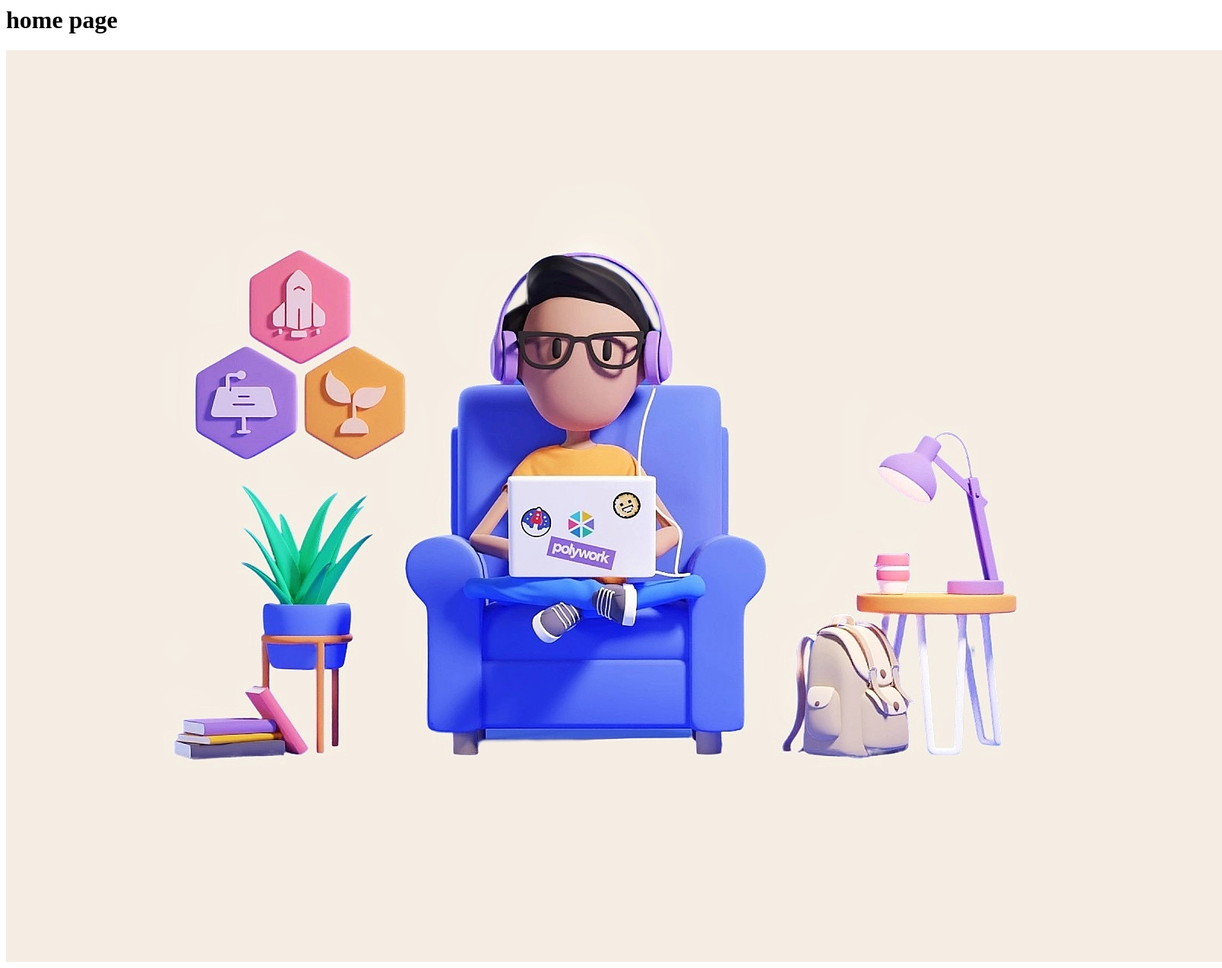
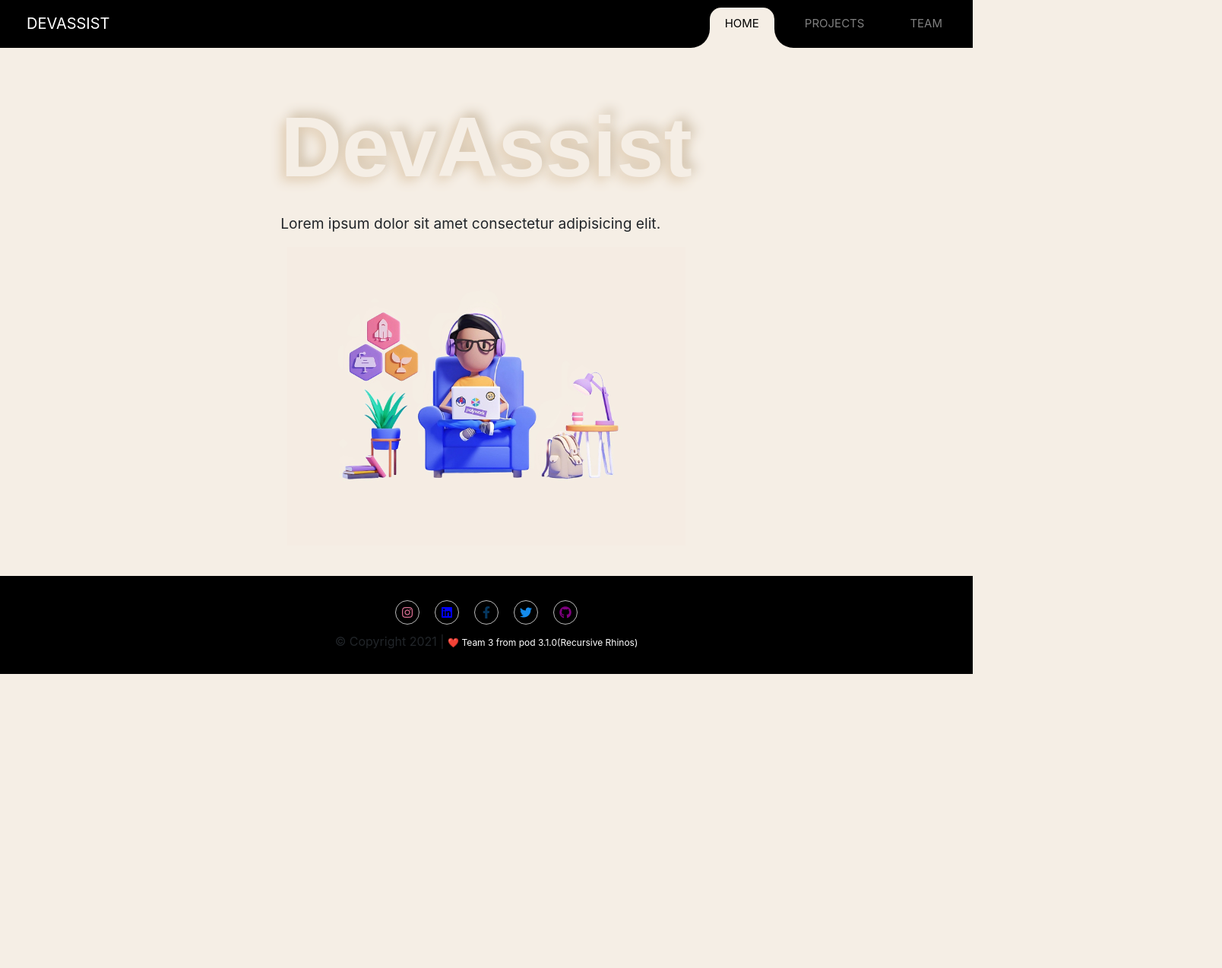
Before and after one commit to MLH-Fellowship/pod-3.1.0-DevAssist, a plain HTML site: page templates/home.html in a window 1280 px wide. Shown: the whole page at 76% size, 1608 px wide, since content can reach past the window. After the commit the page ends 887 px from the top, so only its background shows below. Drawn offline with nearby package versions, Linux system fonts and the light colour scheme.

Commit message:
added styling in home page

```diff
--- /dev/null
+++ b/static/css/home.css
@@ -0,0 +1,245 @@
+* {
+    box-sizing: border-box;
+    margin: 0;
+    padding: 0;
+  }
+
+  :root {
+      --clr: #f5eee5;
+        --colorMain: #f5eee5;
+        --brShadow: -6px 6px 15px #e2cfb6;
+        --tlShadow: 6px -6px 15px #cfc0ab;
+  }
+
+  *:focus {
+    outline: 0;
+  }
+
+  html {
+    -webkit-tap-highlight-color: rgba(0, 0, 0, 0);
+  }
+
+  body {
+      background-color: var(--clr) !important;
+      width: 100%;
+
+  }
+        .navbar-logo {
+          margin-left: 20px;
+          padding: 15px;
+          color: #fff;
+        }
+        .navbar-mainbg {
+          background-color: #000000;
+          padding: 0px !important;
+        }
+        #navbarSupportedContent {
+          overflow: hidden;
+          position: relative;
+        }
+        #navbarSupportedContent ul {
+          padding: 0px;
+          margin: 0px;
+        }
+        #navbarSupportedContent li {
+          list-style-type: none;
+          float: left;
+          margin-right: 20px;
+        }
+        #navbarSupportedContent ul li a {
+          color: rgba(255, 255, 255, 0.5);
+          text-decoration: none;
+          font-size: 15px;
+          display: block;
+          padding: 20px 20px;
+          transition-duration: 0.6s;
+          transition-timing-function: cubic-bezier(0.68, -0.55, 0.265, 1.55);
+          position: relative;
+        }
+        #navbarSupportedContent > ul > li.active > a {
+          color: #000000;
+          background-color: transparent;
+          transition: all 0.7s;
+        }
+        #navbarSupportedContent a:not(:only-child):after {
+          content: '\f105';
+          position: absolute;
+          right: 20px;
+          top: 10px;
+          font-size: 14px;
+          font-family: 'Font Awesome 5 Free';
+          display: inline-block;
+          padding-right: 3px;
+          vertical-align: middle;
+          font-weight: 900;
+          transition: 0.5s;
+        }
+        #navbarSupportedContent .active > a:not(:only-child):after {
+          transform: rotate(90deg);
+        }
+
+        .hori-selector {
+          display: inline-block;
+          position: absolute;
+          height: 100%;
+          top: 0px;
+          left: 0px;
+          transition-duration: 0.6s;
+          transition-timing-function: cubic-bezier(0.68, -0.55, 0.265, 1.55);
+          background-color: #f5eee5;
+          border-top-left-radius: 15px;
+          border-top-right-radius: 15px;
+          margin-top: 10px;
+        }
+        .hori-selector .right,
+        .hori-selector .left {
+          position: absolute;
+          width: 25px;
+          height: 25px;
+          background-color: #f5eee5;
+          bottom: 10px;
+        }
+        .hori-selector .right {
+          right: -25px;
+        }
+        .hori-selector .left {
+          left: -25px;
+        }
+        .hori-selector .right:before,
+        .hori-selector .left:before {
+          content: '';
+          position: absolute;
+          width: 50px;
+          height: 50px;
+          border-radius: 50%;
+          background-color: #000000;
+        }
+        .hori-selector .right:before {
+          bottom: 0;
+          right: -25px;
+        }
+        .hori-selector .left:before {
+          bottom: 0;
+          left: -25px;
+        }
+        @media (max-width: 991px) {
+          #navbarSupportedContent ul li a {
+            padding: 12px 30px;
+          }
+          .hori-selector {
+            margin-top: 0px;
+            margin-left: 10px;
+            border-radius: 0;
+            border-top-left-radius: 25px;
+            border-bottom-left-radius: 25px;
+          }
+          .hori-selector .left,
+          .hori-selector .right {
+            right: 10px;
+          }
+          .hori-selector .left {
+            top: -25px;
+            left: auto;
+          }
+          .hori-selector .right {
+            bottom: -25px;
+          }
+          .hori-selector .left:before {
+            left: -25px;
+            top: -25px;
+          }
+          .hori-selector .right:before {
+            bottom: -25px;
+            left: -25px;
+          }
+        }
+        footer{
+          margin-top: 40px;
+          background-color: black;
+          text-align: center;
+          padding-bottom: 15px;
+          margin-bottom: 0%;
+        }
+        .sm-handle{
+          display: flex;
+          padding-top: 2rem;
+          justify-content: center;
+        }
+        .sm-button{
+          margin: 0px 10px 0px;
+          border: 1px solid #bababa;
+          border-radius: 100%;
+          width: 2rem;
+          height: 2rem;
+          display: flex;
+          align-items: center;
+          justify-content: center;
+          cursor: pointer;
+        }
+        .sm-button:hover{
+          background: linear-gradient(to right, #cfc0ab, #eee2d3	);
+        }
+        .copyright{
+          margin-top: 10px;
+          font-size: medium;
+        }
+        .copyright a{
+          color: #fff;
+          font-size: 12px;
+          cursor: pointer;
+
+        }
+      section{
+   padding:0 9%;
+   padding-top: 4rem;
+}
+.home{
+    display:flex;
+    align-items: center;
+    justify-content: center;
+    flex-wrap: wrap;
+}
+.home .image img{
+    width: 41vw;
+}
+
+.text {
+  color: var(--colorMain);
+  font-size: 7em;
+  font-weight: bold;
+  font-family: sans-serif;
+  text-shadow: var(--brShadow),
+               var(--tlShadow);
+  position: relative;
+
+}
+
+    .text::before {
+      left: 0;
+    width: 100px;
+    height: 100px;
+      top: -150px;
+      z-index: 10;
+      box-shadow: inset var(--brShadow),
+                inset var(--tlShadow) ;
+    }
+    .text::after {
+      left: -50px;
+      width: 200px;
+      height: 200px;
+      top: -200px;
+      box-shadow: var(--brShadow),
+                var(--tlShadow) ;
+    }
+  .content p{
+    font-size: larger;
+    padding-top: 2%;
+  }
+  @media (max-width: 768px) {
+    .text{
+      font-size: 3em;
+    }
+   .content p{
+      font-size: medium;
+    }
+  }
--- a/templates/home.html
+++ b/templates/home.html
@@ -1,2 +1,90 @@
-<h1>home page</h1>
-<img src="../static/images/homeImg.jpeg"></img>
+<!DOCTYPE html>
+<html lang="en">
+
+<head>
+    <meta charset="UTF-8">
+    <meta http-equiv="X-UA-Compatible" content="IE=edge">
+    <meta name="viewport" content="width=device-width, initial-scale=1.0">
+    <title>DevAssist | Home</title>
+    <link rel="stylesheet" href="../static/css/home.css">
+    <link href="https://stackpath.bootstrapcdn.com/font-awesome/4.7.0/css/font-awesome.min.css" rel="stylesheet"
+        integrity="sha384-wvfXpqpZZVQGK6TAh5PVlGOfQNHSoD2xbE+QkPxCAFlNEevoEH3Sl0sibVcOQVnN" crossorigin="anonymous">
+    <meta name="viewport" content="width=device-width, initial-scale=1.0">
+    <link rel="stylesheet" href="https://cdn.jsdelivr.net/npm/bootstrap@4.6.0/dist/css/bootstrap.min.css"
+        integrity="sha384-B0vP5xmATw1+K9KRQjQERJvTumQW0nPEzvF6L/Z6nronJ3oUOFUFpCjEUQouq2+l" crossorigin="anonymous">
+    <link rel="stylesheet" href="https://use.fontawesome.com/releases/v5.11.2/css/all.css" />
+
+
+</head>
+
+<body>
+    <nav class="navbar navbar-expand-lg navbar-mainbg">
+        <a class="navbar-brand navbar-logo " href="#">DEVASSIST</a>
+        <button class="navbar-toggler" type="button" data-toggle="collapse" data-target="#navbarSupportedContent"
+            aria-controls="navbarSupportedContent" aria-expanded="false" aria-label="Toggle navigation">
+            <i class="fas fa-bars text-white"></i>
+        </button>
+        <div class="collapse navbar-collapse" id="navbarSupportedContent">
+            <ul class="navbar-nav ml-auto">
+                <div class="hori-selector">
+                    <div class="left"></div>
+                    <div class="right"></div>
+                </div>
+                <li class="nav-item active">
+                    <a class="nav-link" href="/home">
+                        HOME
+                    </a>
+                </li>
+                <li class="nav-item">
+                    <a class="nav-link" href="#projects">
+                        PROJECTS
+                    </a>
+                </li>
+                <li class="nav-item">
+                    <a class="nav-link" href="/team">
+                        TEAM
+                    </a>
+                </li>
+            </ul>
+        </div>
+    </nav>
+    <section class="home">
+        <div class="content">
+            <h3 class="text">DevAssist</h3>
+            <p>Lorem ipsum dolor sit amet consectetur adipisicing elit.</p>
+        </div>
+        <div class="image">
+            <img src="../static/images/homeImg.jpeg">
+        </div>
+    </section>
+    <footer>
+        <div class="sm-handle">
+            <a href="https://www.instagram.com/" class="sm-button">
+                <i style="color:palevioletred" class="fab fa-instagram"> </i>
+            </a>
+            <a href="https://www.linkedin.com/" class="sm-button">
+                <i style="color:blue" class="fab fa-linkedin"> </i>
+            </a>
+            <a href="https://www.facebook.com/" class="sm-button">
+                <i style="color:rgb(6, 55, 95)" class="fab fa-facebook-f"> </i>
+            </a>
+            <a href="https://www.twitter.com/" class="sm-button">
+                <i style="color:rgb(20, 140, 238)" class="fab fa-twitter"> </i>
+            </a>
+            <a href="https://github.com/MLH-Fellowship/pod-3.1.0-DevAssist" class="sm-button">
+                <i style="color:purple" class="fab fa-github"> </i>
+            </a>
+        </div>
+        <p class="copyright">&copy Copyright 2021 | <a href="">❤️ Team 3 from pod 3.1.0(Recursive Rhinos)</a>
+        </p>
+    </footer>
+    <script src="https://code.jquery.com/jquery-3.5.1.slim.min.js"
+        integrity="sha384-DfXdz2htPH0lsSSs5nCTpuj/zy4C+OGpamoFVy38MVBnE+IbbVYUew+OrCXaRkfj"
+        crossorigin="anonymous"></script>
+    <script src="https://cdn.jsdelivr.net/npm/bootstrap@4.6.0/dist/js/bootstrap.bundle.min.js"
+        integrity="sha384-Piv4xVNRyMGpqkS2by6br4gNJ7DXjqk09RmUpJ8jgGtD7zP9yug3goQfGII0yAns"
+        crossorigin="anonymous"></script>
+    <script src="../static/js/main.js"></script>
+</body>
+
+</html>
```
